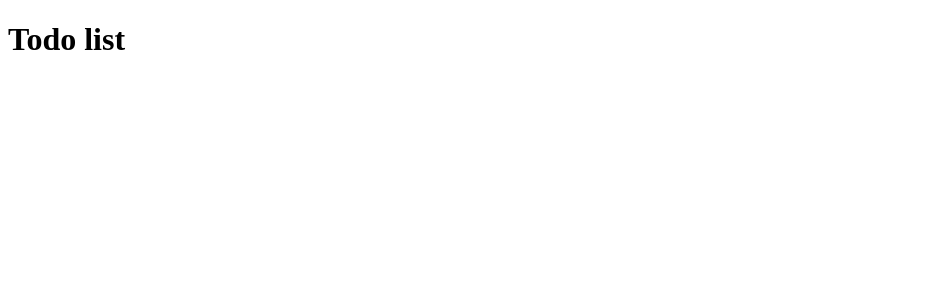
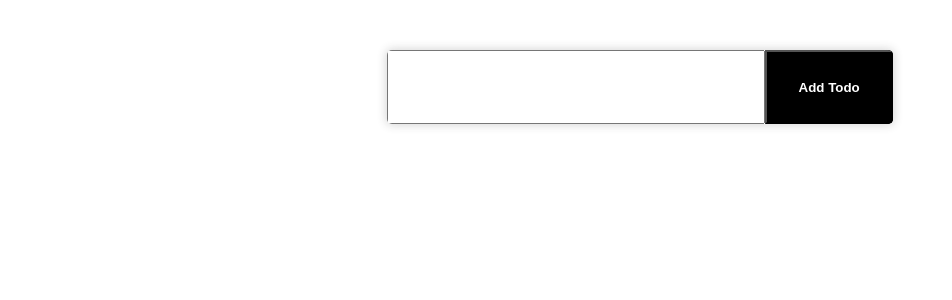
Before and after one commit to foysal-m/todo-react-redux-typescript, a React app in the folder client/: page / in a window 1280 px wide. Shown: the top 300 px of the page, without its empty margins (0-952 px from the left). Built offline with nearby package versions, Linux system fonts and the light colour scheme.

Commit message:
feat: created todo form

```diff
--- a/client/src/App/App.tsx
+++ b/client/src/App/App.tsx
@@ -1,11 +1,27 @@
-import React from "react";
+import React, { useOptimistic } from "react";
+import { useQueryClient } from "@tanstack/react-query";
+
+import { TodoForm } from "../TodoForm/TodoForm";
+import { TodoType } from "../types/todo.types";
 
 export const App = () => {
+  const queryClient = useQueryClient();
+
+  const submitAction = async (formData: FormData) => {
+    try {
+      const newTodo: Pick<TodoType, "todo"> = {
+        todo: formData.get("todo") as string,
+      };
+
+      queryClient.invalidateQueries({ queryKey: ["todos"] });
+    } catch (error) {
+      return String(error); // If an error occurs, return it as a string
+    }
+  };
+
   return (
     <div className="App">
-      <header className="App-header">
-        <h1>Todo list</h1>
-      </header>
+      <TodoForm action={submitAction} />
     </div>
   );
 };
--- /dev/null
+++ b/client/src/TodoForm/TodoForm.css
@@ -0,0 +1,25 @@
+.form {
+  width: 40%;
+  min-width: 300px;
+  margin: 50px auto;
+  display: flex;
+  box-shadow: 0 0 10px 1px #3333;
+  border-radius: 5px;
+  overflow: hidden;
+}
+
+.form__input {
+  flex: 3;
+  height: 50px;
+  padding: 10px 20px;
+  font-weight: 200;
+}
+
+.form__submit {
+  flex: 1;
+
+  background-color: black;
+  color: white;
+  font-weight: 700;
+  cursor: pointer;
+}
--- /dev/null
+++ b/client/src/TodoForm/TodoForm.tsx
@@ -0,0 +1,16 @@
+import React from "react";
+
+import "./TodoForm.css";
+
+type SubmitAction = (formData: FormData) => void;
+
+export const TodoForm = ({ action }: { action: SubmitAction }) => {
+  return (
+    <form action={action} className="form">
+      <input type="text" name="todo" className="form__input" />
+      <button type="submit" className="form__submit">
+        Add Todo
+      </button>
+    </form>
+  );
+};
--- a/client/src/index.tsx
+++ b/client/src/index.tsx
@@ -1,11 +1,20 @@
 import React from "react";
 import ReactDOM from "react-dom/client";
+import { QueryClient, QueryClientProvider } from "@tanstack/react-query";
+import { ReactQueryDevtools } from "@tanstack/react-query-devtools";
 
 import { App } from "./App/App";
+
+const queryClient = new QueryClient();
 
 const root = ReactDOM.createRoot(document.getElementById("root")!);
 root.render(
   <React.StrictMode>
-    <App />
+    <QueryClientProvider client={queryClient}>
+      <App />
+      {process.env.NODE_ENV === "development" && (
+        <ReactQueryDevtools initialIsOpen={false} />
+      )}
+    </QueryClientProvider>
   </React.StrictMode>
 );
--- /dev/null
+++ b/client/src/types/todo.types.ts
@@ -0,0 +1,5 @@
+export type TodoType = {
+  _id: string;
+  todo: string;
+  created_at: string;
+};
```
